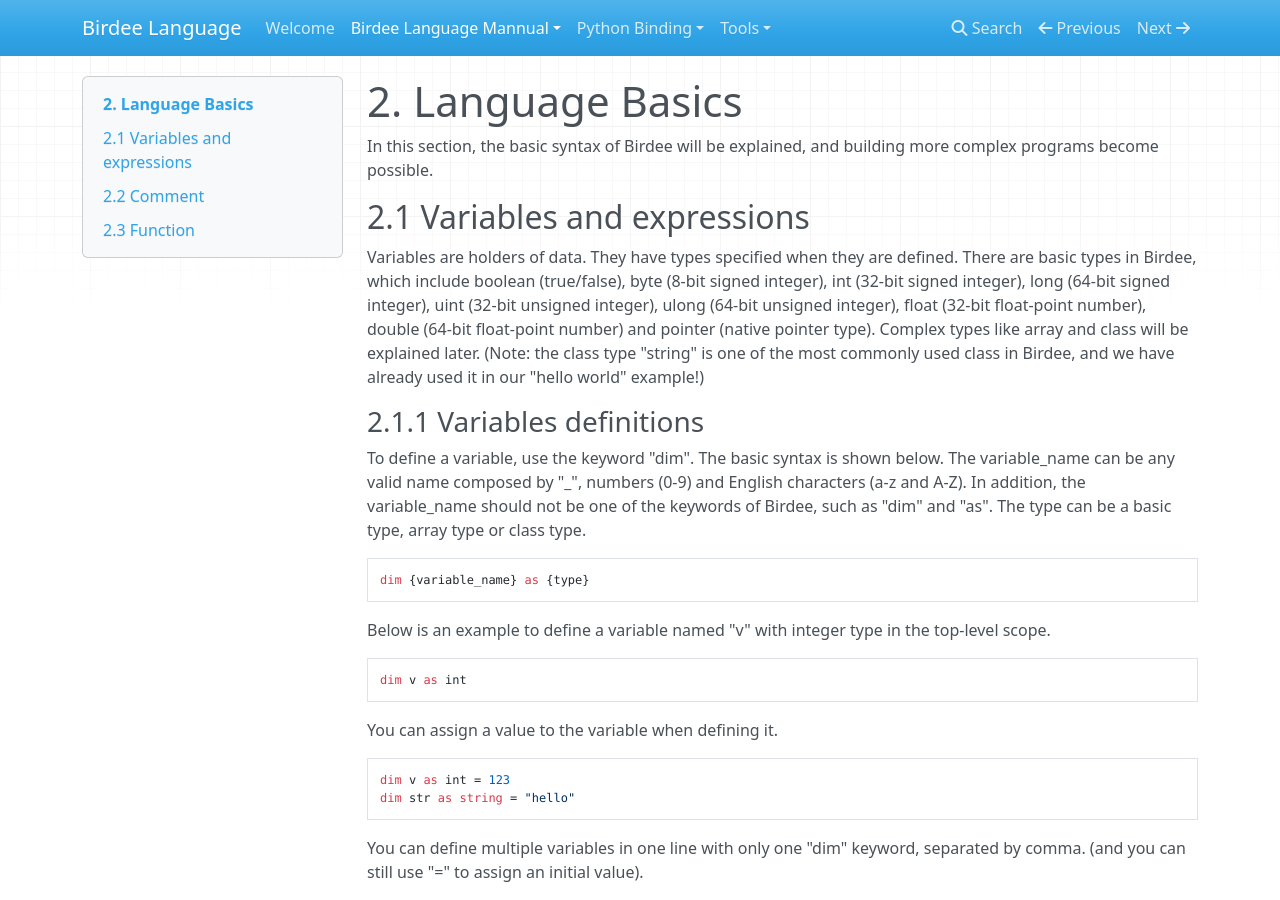
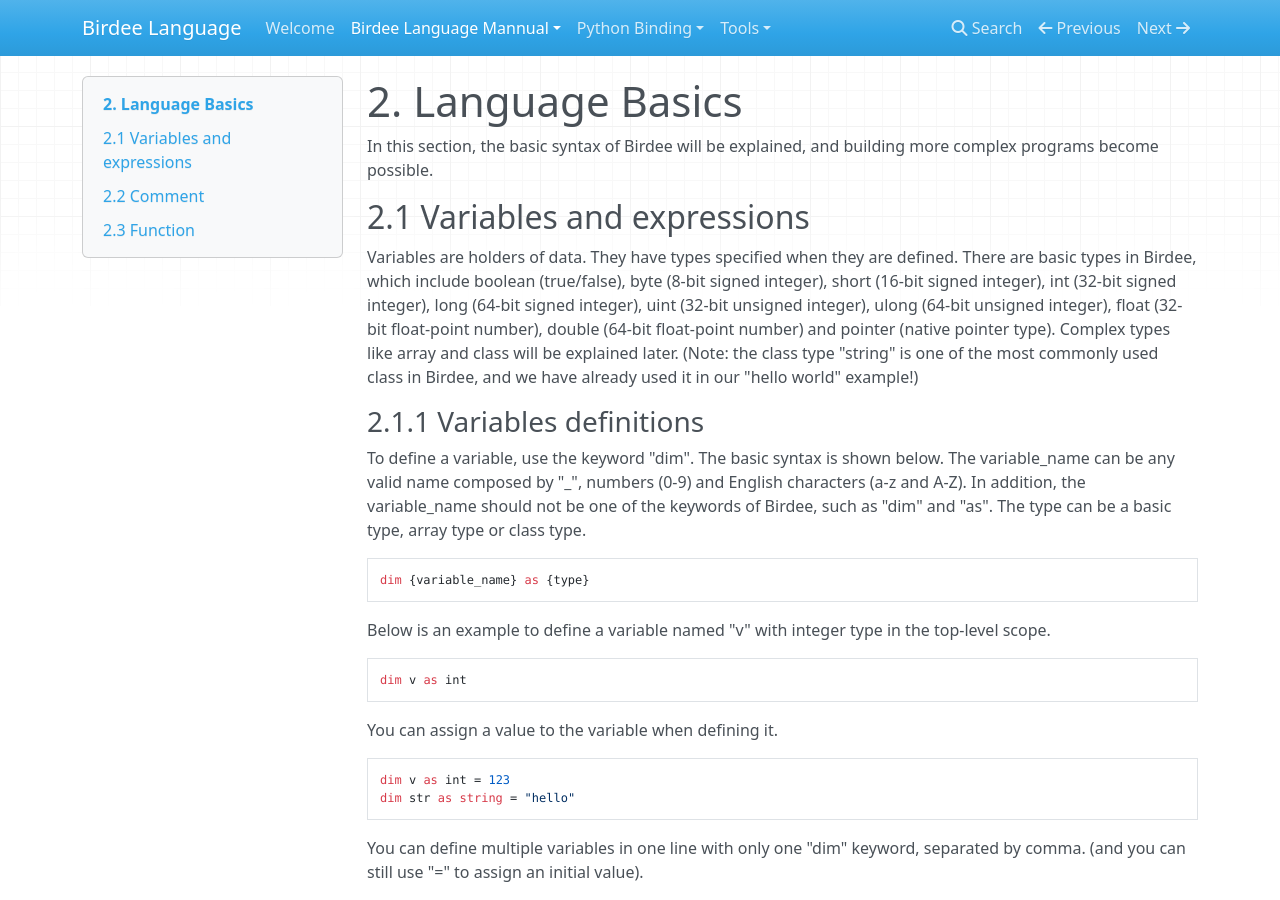
Before and after one commit to Birdee-lang/Doc, an MkDocs documentation site: the page built from docs/Birdee Language Mannual/0020Basics.md, in a window 1280 px wide and 900 px high. Built offline with MkDocs 1.6.1, drawn with Linux system fonts in a browser that asks for light colours; nearby versions of some CDN libraries.

```diff
--- a/docs/Birdee Language Mannual/0020Basics.md
+++ b/docs/Birdee Language Mannual/0020Basics.md
@@ -4,7 +4,7 @@
 
 ## 2.1 Variables and expressions
 
-Variables are holders of data. They have types specified when they are defined. There are basic types in Birdee, which include boolean (true/false), byte (8-bit signed integer), int (32-bit signed integer), long (64-bit signed integer), uint (32-bit unsigned integer), ulong (64-bit unsigned integer), float (32-bit float-point number), double (64-bit float-point number) and pointer (native pointer type). Complex types like array and class will be explained later. (Note: the class type "string" is one of the most commonly used class in Birdee, and we have already used it in our "hello world" example!)
+Variables are holders of data. They have types specified when they are defined. There are basic types in Birdee, which include boolean (true/false), byte (8-bit signed integer), short (16-bit signed integer), int (32-bit signed integer), long (64-bit signed integer), uint (32-bit unsigned integer), ulong (64-bit unsigned integer), float (32-bit float-point number), double (64-bit float-point number) and pointer (native pointer type). Complex types like array and class will be explained later. (Note: the class type "string" is one of the most commonly used class in Birdee, and we have already used it in our "hello world" example!)
 
 ### 2.1.1 Variables definitions
 
@@ -133,7 +133,8 @@
 
 |  Type |  Promotion values |
 |---|---|
-|byte|-1|
+|byte|-2|
+|short|-2|
 |int|0|
 |uint|1|
 |long|2|
```
Also changed, not shown: docs/Python Binding/0030.Classes.md (+2 -1 lines).
